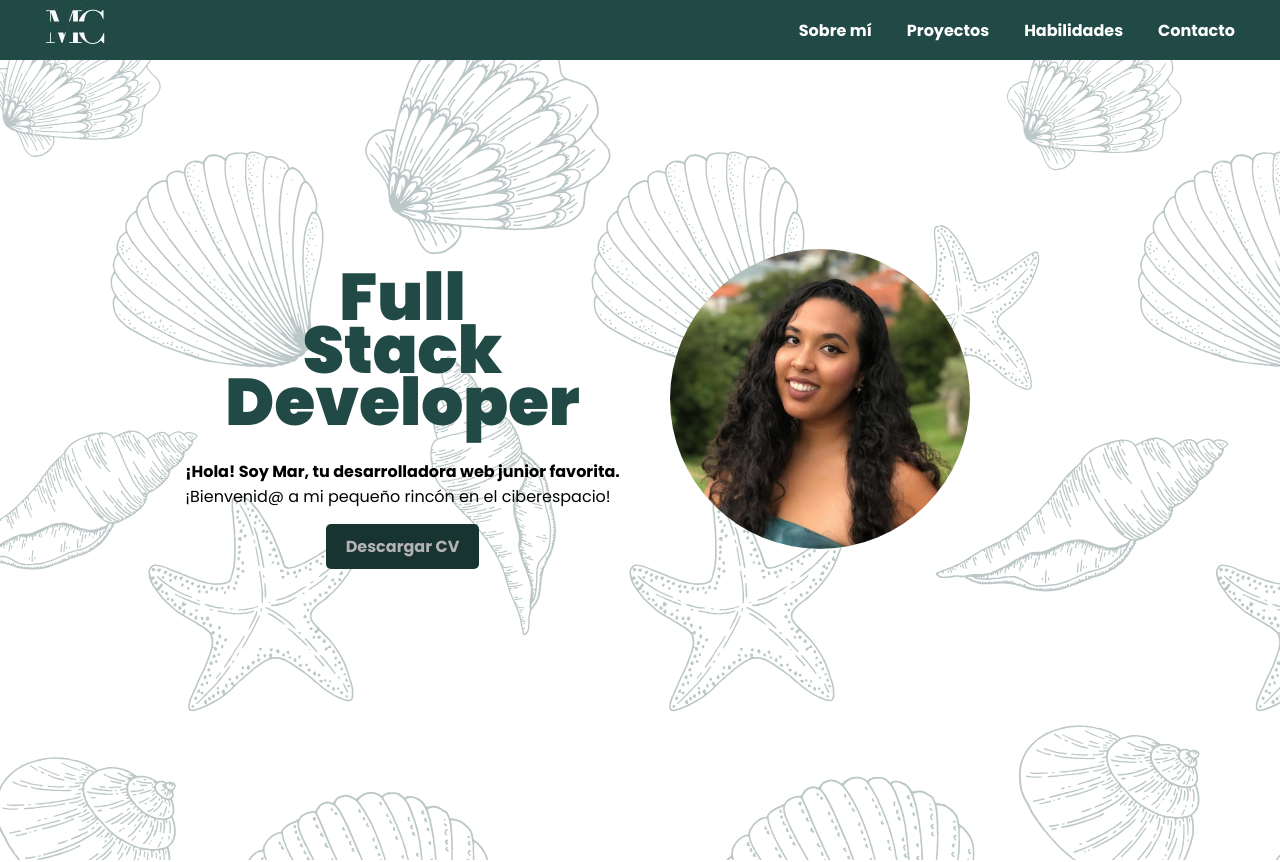
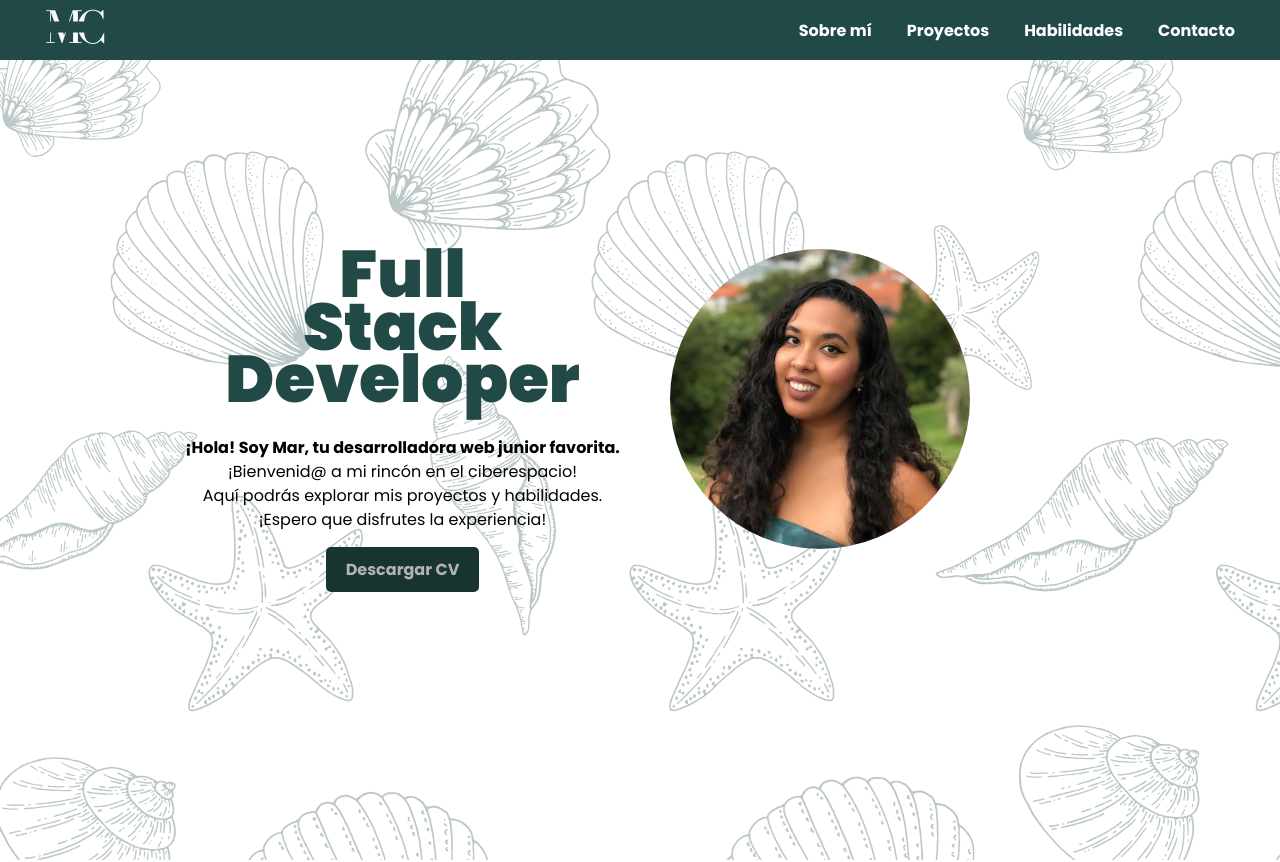
Before and after one commit to Mar-CM/PortfolioMar, a React (Vite) app: page / in a window 1280 px wide. Shown: the top 862 px of the page. Built offline with nearby package versions, Linux system fonts and the light colour scheme.

Commit message:
Add change text hero

```diff
--- a/src/components/Hero.jsx
+++ b/src/components/Hero.jsx
@@ -47,7 +47,9 @@ function Hero() {
 						<h4 className="heroText_name">
 							¡Hola! Soy Mar, tu desarrolladora web junior favorita.
 						</h4>
-						<p>¡Bienvenid@ a mi pequeño rincón en el ciberespacio!</p>
+						<p>¡Bienvenid@ a mi rincón en el ciberespacio!</p>
+						<p>Aquí podrás explorar mis proyectos y habilidades.</p>
+						<p>¡Espero que disfrutes la experiencia!</p>
 					</div>
 					<button onClick={handleDownload} className="buttonCV">
 						Descargar CV
--- a/src/scss/styles/hero.scss
+++ b/src/scss/styles/hero.scss
@@ -78,6 +78,10 @@
 
   &Text {
     margin-top: 30px;
+    display: flex;
+    flex-direction: column;
+    align-items: center;
+    line-height: 1.50;
 
     &_name {
       display: flex;
```
